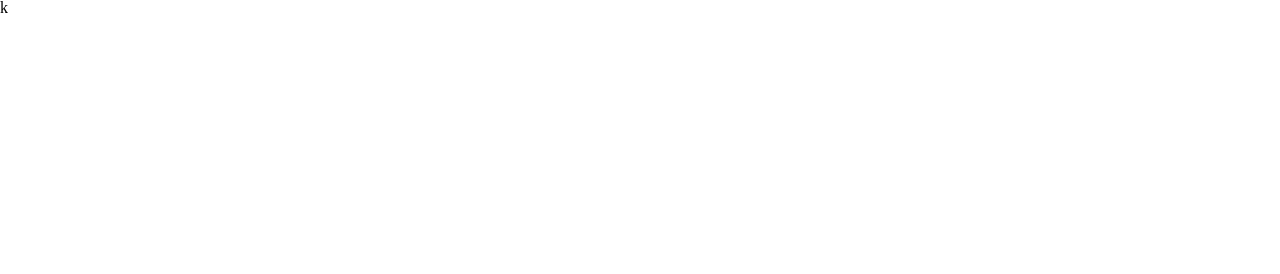
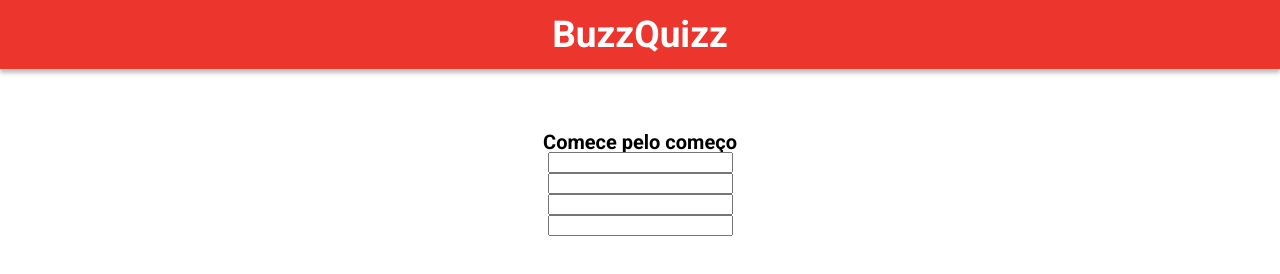
Before and after one commit to NeonNegro/Projeto_06_BuzzQuizz, a plain HTML site: page index.html in a window 1280 px wide. Drawn offline with Linux system fonts and the light colour scheme.

Commit message:
apenas atualizando

```diff
--- a/index.html
+++ b/index.html
@@ -12,14 +12,33 @@
     <link rel="stylesheet" href="reset.css">
     <link rel="stylesheet" href="style.css">
 
-    <link rel="icon" href="imgs/Buzzfeed_logo.png">k
+    <link rel="icon" href="imgs/Buzzfeed_logo.png">
 
     <title>BuzzQuizz</title>
 </head>
 <body>
-    <header></header>
+    <header>
+        <h1>BuzzQuizz</h1>
+    </header>
     <main>
 
+
+
+
+
+
+
+
+
+    <section class="basic-quizz">
+        <h2>Comece pelo começo</h2>
+        <div class="beginning">
+            <input type="text">
+            <input type="text">
+            <input type="text">
+            <input type="text">
+        </div>
+    </section>
     </main>
     <script src="scripts/script.js"></script>
 </body>
--- a/style.css
+++ b/style.css
@@ -1,3 +1,41 @@
-* {
+body {
     font-family: 'Roboto', sans-serif;
 }
+
+div, section, header{
+    display: flex;
+    justify-content: center;
+    align-items: center;
+    flex-direction: column;
+}
+
+strong {
+    font-weight: bold;
+}
+h2 {
+    font-weight: bold;
+    font-size: 23px;
+}
+
+
+header {
+    position: fixed;
+    z-index: 1;
+    background-color: #EC362D;
+    width: 100%;
+    height: 69px;
+    box-shadow: 0px 4px 4px rgba(0, 0, 0, 0.25);
+}
+ header h1 {
+     font-size: 37px;
+     color: white;
+     font-weight: bold;
+ }
+
+ section{
+    padding-top: 69px;
+ }
+ section h2{
+    font-size: 20px;
+    margin-top: 63px;
+ }
```
